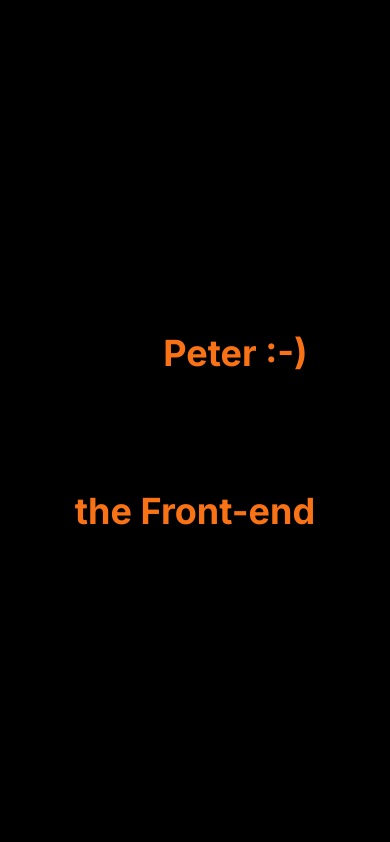
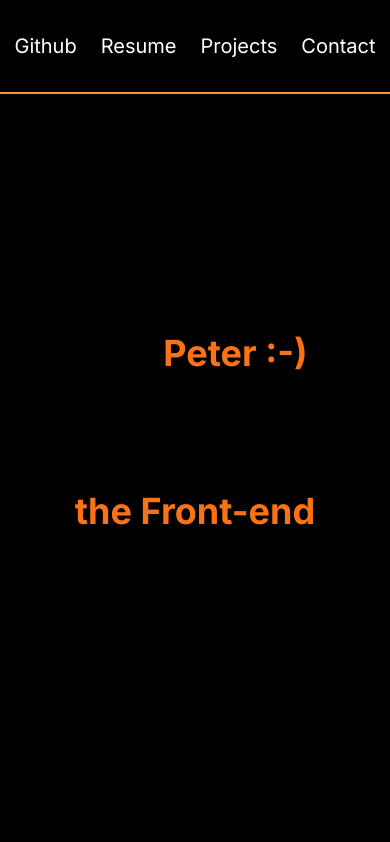
Before and after one commit to PetDios9/personal-site-v2, a Next.js app: page / in a window 390 px wide. Shown: the top 842 px of the page. Built offline with nearby package versions, Linux system fonts and the light colour scheme.

Commit message:
style: set header to always visible

```diff
--- a/src/app/page.tsx
+++ b/src/app/page.tsx
@@ -6,7 +6,7 @@ import Portrait from "../components/Portrait";
 export default function Home() {
   return (
     <div className="relative flex flex-col">
-      <div className="fixed top-0 z-50 hidden lg:block">
+      <div className="fixed top-0 z-50">
         <Header />
       </div>
       <div className="sticky top-0 lg:z-40">
```
